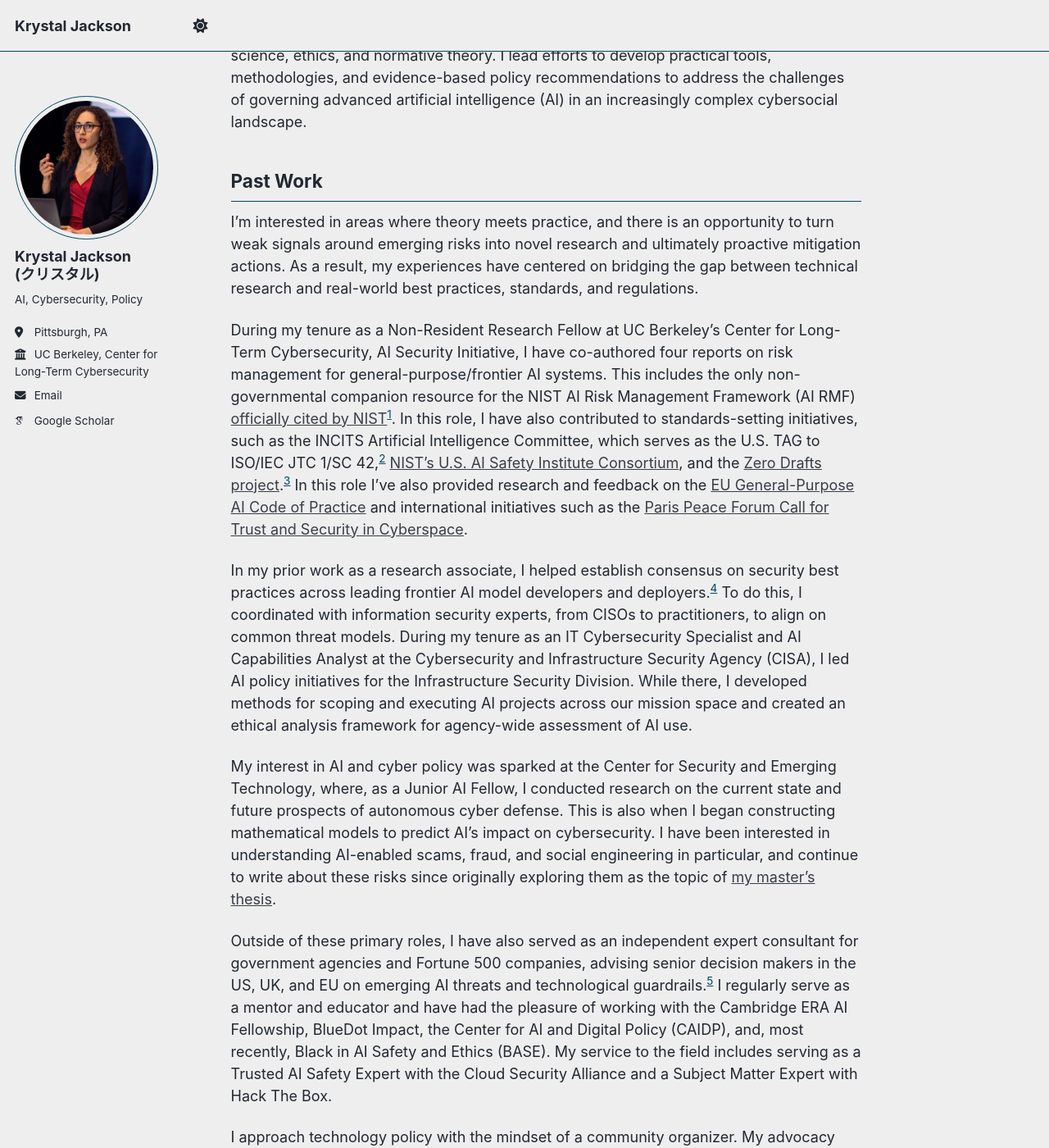
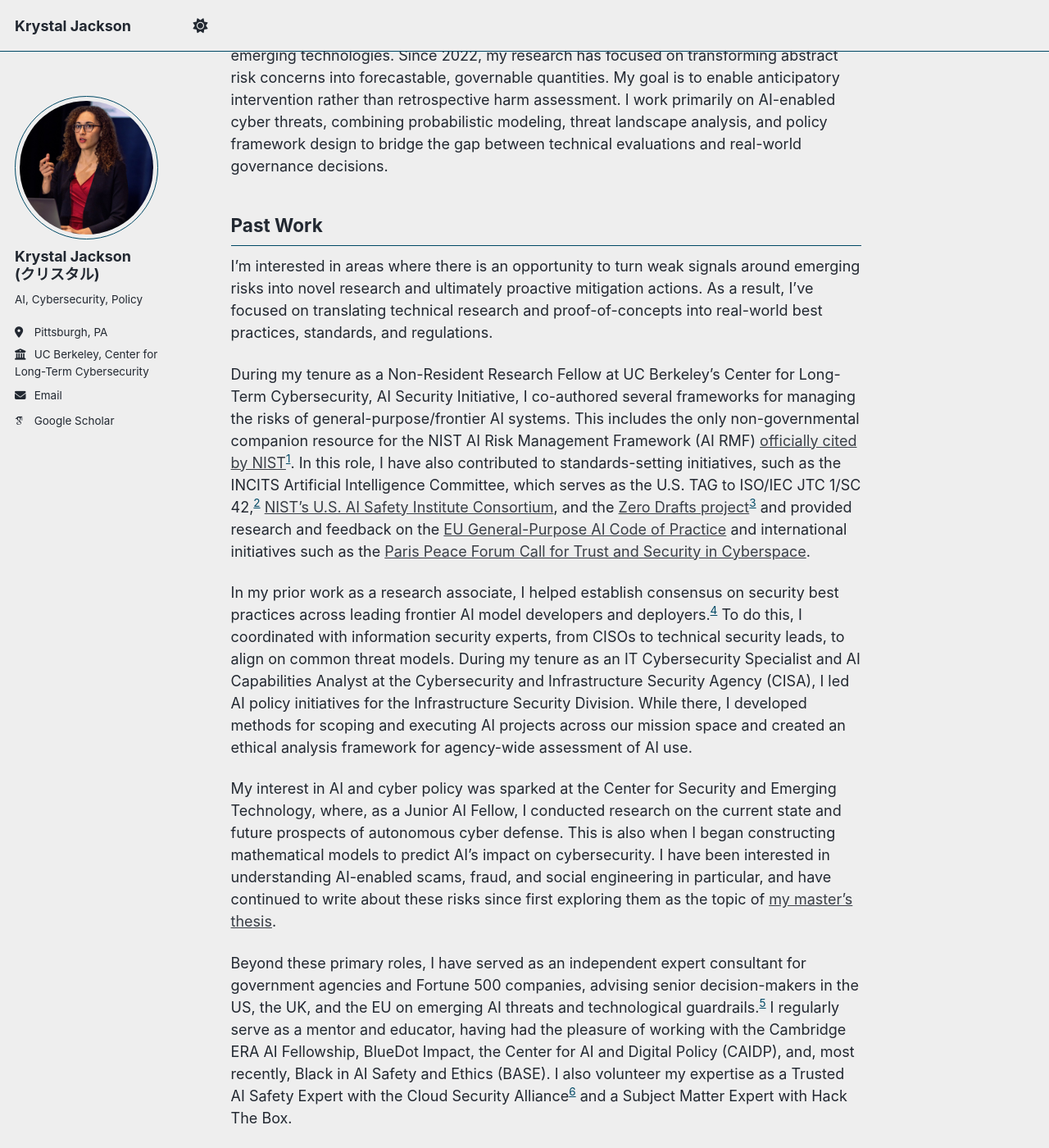
Before and after one commit to p1x317h13f/p1x317h13f.github.io, a Jekyll site: the page built from _pages/about.md, in a window 1280 px wide and 1400 px high, scrolled down 372 px. Shown: the whole window at 82% size. Built offline with Jekyll 4.4.1, drawn with Linux system fonts in a browser that asks for light colours; some web fonts are replaced; a script that is not in the unit is left out; some of the changed text lies outside the part shown.

Commit message:
Update about.md

```diff
--- a/_pages/about.md
+++ b/_pages/about.md
@@ -11,21 +11,22 @@ My name is Krystal, I am currently working as a Non-Resident Research Fellow at
 
 Overview
 ------
-My research focuses on developing models and analytical frameworks to assess the risks associated with emerging technologies, capturing the interplay between system capabilities and sociotechnical contexts. This work bridges traditional governance, risk, and compliance (GRC), information security, predictive analytics and forecasting, data science, ethics, and normative theory. I lead efforts to develop practical tools, methodologies, and evidence-based policy recommendations to address the challenges of governing advanced artificial intelligence (AI) in an increasingly complex cybersocial landscape.
+The central challenge in AI governance is moving beyond risk identification to developing actionable, forward-looking safeguards. We need to build monitoring systems, emergency protocols, and course-correction mechanisms that can evolve with the rapid pace of technological development and account for the convergence of risks posed by various emerging technologies. Since 2022, my research has focused on transforming abstract risk concerns into forecastable, governable quantities. My goal is to enable anticipatory intervention rather than retrospective harm assessment. I work primarily on AI-enabled cyber threats, combining probabilistic modeling, threat landscape analysis, and policy framework design to bridge the gap between technical evaluations and real-world governance decisions.
+
 
 Past Work
 ------
-I’m interested in areas where theory meets practice, and there is an opportunity to turn weak signals around emerging risks into novel research and ultimately proactive mitigation actions. As a result, my experiences have centered on bridging the gap between technical research and real-world best practices, standards, and regulations.
+I’m interested in areas where there is an opportunity to turn weak signals around emerging risks into novel research and ultimately proactive mitigation actions. As a result, I've focused on translating technical research and proof-of-concepts into real-world best practices, standards, and regulations.
 
-During my tenure as a Non-Resident Research Fellow at UC Berkeley’s Center for Long-Term Cybersecurity, AI Security Initiative, I have co-authored four reports on risk management for general-purpose/frontier AI systems. This includes the only non-governmental companion resource for the NIST AI Risk Management Framework (AI RMF) [officially cited by NIST](https://www.nist.gov/itl/ai-risk-management-framework/ai-risk-management-framework-resources)[^1]. In this role, I have also contributed to standards-setting initiatives, such as the INCITS Artificial Intelligence Committee, which serves as the U.S. TAG to ISO/IEC JTC 1/SC 42,[^2] [NIST’s U.S. AI Safety Institute Consortium](https://www.nist.gov/artificial-intelligence/artificial-intelligence-safety-institute-consortium-aisic), and the [Zero Drafts project](https://www.nist.gov/artificial-intelligence/ai-research/nists-ai-standards-zero-drafts-pilot-project-accelerate).[^3] In this role I’ve also provided research and feedback on the [EU General-Purpose AI Code of Practice](https://digital-strategy.ec.europa.eu/en/policies/contents-code-gpai) and international initiatives such as the [Paris Peace Forum Call for Trust and Security in Cyberspace](https://parispeaceforum.org/publications/forging-global-cooperation-on-ai-risks-cyber-policy-as-a-governance-blueprint/).
+During my tenure as a Non-Resident Research Fellow at UC Berkeley’s Center for Long-Term Cybersecurity, AI Security Initiative, I co-authored several frameworks for managing the risks of general-purpose/frontier AI systems. This includes the only non-governmental companion resource for the NIST AI Risk Management Framework (AI RMF) [officially cited by NIST](https://www.nist.gov/itl/ai-risk-management-framework/ai-risk-management-framework-resources)[^1]. In this role, I have also contributed to standards-setting initiatives, such as the INCITS Artificial Intelligence Committee, which serves as the U.S. TAG to ISO/IEC JTC 1/SC 42,[^2] [NIST’s U.S. AI Safety Institute Consortium](https://www.nist.gov/artificial-intelligence/artificial-intelligence-safety-institute-consortium-aisic), and the [Zero Drafts project](https://www.nist.gov/artificial-intelligence/ai-research/nists-ai-standards-zero-drafts-pilot-project-accelerate)[^3] and provided research and feedback on the [EU General-Purpose AI Code of Practice](https://digital-strategy.ec.europa.eu/en/policies/contents-code-gpai) and international initiatives such as the [Paris Peace Forum Call for Trust and Security in Cyberspace](https://parispeaceforum.org/publications/forging-global-cooperation-on-ai-risks-cyber-policy-as-a-governance-blueprint/).
 
-In my prior work as a research associate, I helped establish consensus on security best practices across leading frontier AI model developers and deployers.[^4] To do this, I coordinated with information security experts, from CISOs to practitioners, to align on common threat models. During my tenure as an IT Cybersecurity Specialist and AI Capabilities Analyst at the Cybersecurity and Infrastructure Security Agency (CISA), I led AI policy initiatives for the Infrastructure Security Division. While there, I developed methods for scoping and executing AI projects across our mission space and created an ethical analysis framework for agency-wide assessment of AI use.
+In my prior work as a research associate, I helped establish consensus on security best practices across leading frontier AI model developers and deployers.[^4] To do this, I coordinated with information security experts, from CISOs to technical security leads, to align on common threat models. During my tenure as an IT Cybersecurity Specialist and AI Capabilities Analyst at the Cybersecurity and Infrastructure Security Agency (CISA), I led AI policy initiatives for the Infrastructure Security Division. While there, I developed methods for scoping and executing AI projects across our mission space and created an ethical analysis framework for agency-wide assessment of AI use.
 
-My interest in AI and cyber policy was sparked at the Center for Security and Emerging Technology, where, as a Junior AI Fellow, I conducted research on the current state and future prospects of autonomous cyber defense. This is also when I began constructing mathematical models to predict AI’s impact on cybersecurity. I have been interested in understanding AI-enabled scams, fraud, and social engineering in particular, and continue to write about these risks since originally exploring them as the topic of [my master’s thesis](https://arxiv.org/abs/2310.06998v1).
+My interest in AI and cyber policy was sparked at the Center for Security and Emerging Technology, where, as a Junior AI Fellow, I conducted research on the current state and future prospects of autonomous cyber defense. This is also when I began constructing mathematical models to predict AI’s impact on cybersecurity. I have been interested in understanding AI-enabled scams, fraud, and social engineering in particular, and have continued to write about these risks since first exploring them as the topic of [my master’s thesis](https://arxiv.org/abs/2310.06998v1).
 
-Outside of these primary roles, I have also served as an independent expert consultant for government agencies and Fortune 500 companies, advising senior decision makers in the US, UK, and EU on emerging AI threats and technological guardrails.[^5] I regularly serve as a mentor and educator and have had the pleasure of working with the Cambridge ERA AI Fellowship, BlueDot Impact, the Center for AI and Digital Policy (CAIDP), and, most recently, Black in AI Safety and Ethics (BASE). My service to the field includes serving as a Trusted AI Safety Expert with the Cloud Security Alliance and a Subject Matter Expert with Hack The Box.
+Beyond these primary roles, I have served as an independent expert consultant for government agencies and Fortune 500 companies, advising senior decision-makers in the US, the UK, and the EU on emerging AI threats and technological guardrails.[^5] I regularly serve as a mentor and educator, having had the pleasure of working with the Cambridge ERA AI Fellowship, BlueDot Impact, the Center for AI and Digital Policy (CAIDP), and, most recently, Black in AI Safety and Ethics (BASE). I also volunteer my expertise as a Trusted AI Safety Expert with the Cloud Security Alliance[^6] and a Subject Matter Expert with Hack The Box.
 
-I approach technology policy with the mindset of a community organizer. My advocacy work ranges from grassroots efforts, such as launching a chapter of Data for Black Lives and successfully campaigning to ban facial recognition locally, to global governance, such as shaping federal guidelines for NIST, NTIA, and OSTP, and joining Nobel Laureates as a signatory on the European Commission letter, [*Ensuring GPAI Rules Serve the Interests of European Businesses and Citizens*](https://allai.nl/wp-content/uploads/2025/06/ProtectingGPAIRules.pdf).
+I approach technology policy with the mindset of a community organizer. My advocacy work has ranged from grassroots efforts, such as launching a chapter of Data for Black Lives and successfully campaigning to ban facial recognition locally, to global governance, such as shaping federal guidelines for NIST, NTIA, and OSTP, and joining Nobel Laureates as a signatory on the European Commission letter, [*Ensuring GPAI Rules Serve the Interests of European Businesses and Citizens*](https://allai.nl/wp-content/uploads/2025/06/ProtectingGPAIRules.pdf).
 
 My work has been received at a variety of venues, including the RSA Conference, Stanford’s Trust and Safety Research Conference, TrustCon, INFORMS, and AAAI. Although my research spans multiple domains, it is primarily applicable to risk management and analysis, supporting policy recommendations.
 
@@ -34,6 +35,8 @@ Overview of Risk Management Research
 For over two years, I have contributed to the [*AI Risk-Management Standards Profile for General-Purpose AI (GPAI) and Foundation Models*](https://arxiv.org/abs/2506.23949). This framework adapts general AI risk management standards, specifically the NIST AI RMF and ISO/IEC 23894, to the unique challenges of managing the risks posed by General-Purpose AI (GPAI) and frontier/foundation models. The goal of the Profile is to provide developers with actionable guidance to identify and mitigate risks typical of these multi-purpose systems, such as emergent behaviors and large-scale misuse. We have built on this foundational work by releasing additional resources, including [*Mapping of Profile Guidance V1.1 to Key Standards and Regulations*](https://cltc.berkeley.edu/wp-content/uploads/2025/01/Berkeley-Mapping-of-Profile-Guidance-v1-1-to-Key-Standards-and-Regulations.pdf), [*Retrospective Test Use of Profile Guidance*](https://cltc.berkeley.edu/wp-content/uploads/2025/01/Berkeley-Retrospective-Test-Use-of-Profile-v1-1.pdf) (a document demonstrating the feasibility of our guidance), and a [*Profile Quick Guide*](https://cltc.berkeley.edu/wp-content/uploads/2025/01/Berkeley-Profile-v1-1-Quick-Guide.pdf) (a short introductory resource designed to complement the full profile).
 
 I have also worked to create concrete recommendations for defining and operationalizing [*Intolerable Risk Threshold Recommendations for Artificial Intelligence*](https://arxiv.org/abs/2503.05812)—specific thresholds that, if crossed by an AI system, represent a severe threat to public safety or societal stability. This work aims to move the field beyond vague voluntary commitments toward specific, measurable red lines that can guide both industry safety frameworks and government regulation. The Center for Long-Term Cybersecurity has joined as a partner in the global call for [AI red lines](https://red-lines.ai/) and continues to be a leading voice in convening discussions and research in this space.
+
+Most recently, I led follow-on research to further quantify risk thresholds [*Toward Risk Thresholds for AI-Enabled Cyber Threats: Enhancing Decision-Making Under Uncertainty with Bayesian Networks*](https://arxiv.org/abs/2601.17225), which proposes a structured, probabilistic approach to developing and evaluating AI cyber risk thresholds. This work addresses critical limitations in current industry frameworks—which often rely on deterministic cutoffs, vague qualifiers, and narrow capability assessments—by introducing Bayesian networks as a tool for modeling AI-enabled cyber risk. The paper makes three core contributions: an analysis of existing industry cyber thresholds and their shortcomings, a framework for using Bayesian networks to integrate heterogeneous evidence and explicitly represent uncertainty, and a detailed case study on AI-augmented phishing, which demonstrates how qualitative threat insights can be decomposed into measurable variables and used in structured risk estimates. Rather than proposing a single, definitive threshold, this work provides a practical path to turn high-level risk concerns into measurable, monitorable indicators that can inform deployment, mitigation, and oversight decisions as AI-enabled cyber risks evolve.
 
 To advance the science of AI system evaluation, we proposed [*Benchmark Early and Red Team Often: A Framework for Assessing and Managing Dual-Use Hazards of AI Foundation Models*](https://arxiv.org/abs/2405.10986), a cost-effective and rigorous framework for identifying foundation models that possess dangerous dual-use capabilities, specifically those that could aid in chemical, biological, radiological, and nuclear (CBRN) or cyber attacks. This work seeks to bridge the gap between two existing evaluation methods: open benchmarks, which are cheap but can suffer from specification gaming and overfitting, and red-team evaluations, which can be more accurate but also more expensive and slower. To strike a balance and improve evaluation methods, we introduced the Benchmark and Red Team AI Capability Evaluation (BRACE) Framework. This approach advocates using low-cost benchmarks frequently during development to trigger more expensive red-teaming only when specific score thresholds are crossed.
 
@@ -44,9 +47,11 @@ We will increasingly need to predict when and how AI systems will pose a threat.
 [^3]: Participation via the University of California Berkeley.
 [^4]: Member organizations at the time included Meta, Microsoft, Google, Anthropic, OpenAI, and Amazon. Example: [Foundational Security Practices (2024)](https://www.frontiermodelforum.org/updates/issue-brief-foundational-security-practices/).
 [^5]: As a consultant with Duco Experts, Dialectica, and others.
+[^6]: [AI Organizational Responsibilities - Core Security Responsibilities](https://cloudsecurityalliance.org/artifacts/ai-organizational-responsibilities-core-security-responsibilities), [Agentic AI Red Teaming Guide](https://cloudsecurityalliance.org/artifacts/agentic-ai-red-teaming-guide)
 
 Selected Publications
 ------
+- [*Toward Risk Thresholds for AI-Enabled Cyber Threats: Enhancing Decision-Making Under Uncertainty with Bayesian Networks*](https://arxiv.org/abs/2601.17225)
 - [*Survey of Search Engine Safeguards and their Applicability for AI*](https://cltc.berkeley.edu/publication/survey-of-search-engine-safeguards-and-their-applicability-for-ai/)
 - [*Intolerable Risk Threshold Recommendations for Artificial Intelligence*](https://arxiv.org/abs/2503.05812)
 - [*Benchmark Early and Red Team Often: A Framework for Assessing and Managing Dual-Use Hazards of AI Foundation Models*](https://arxiv.org/abs/2405.10986)
```
